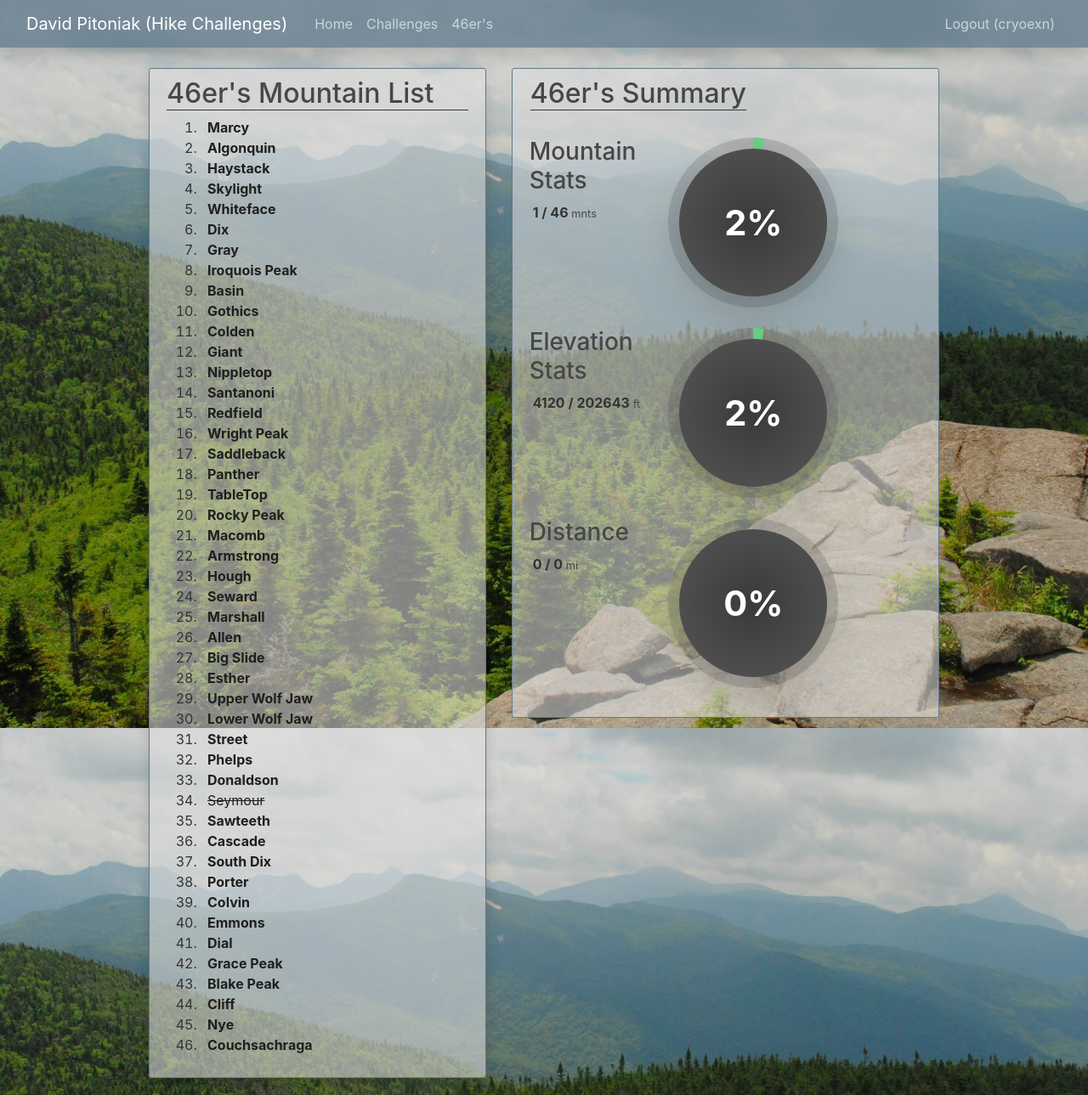
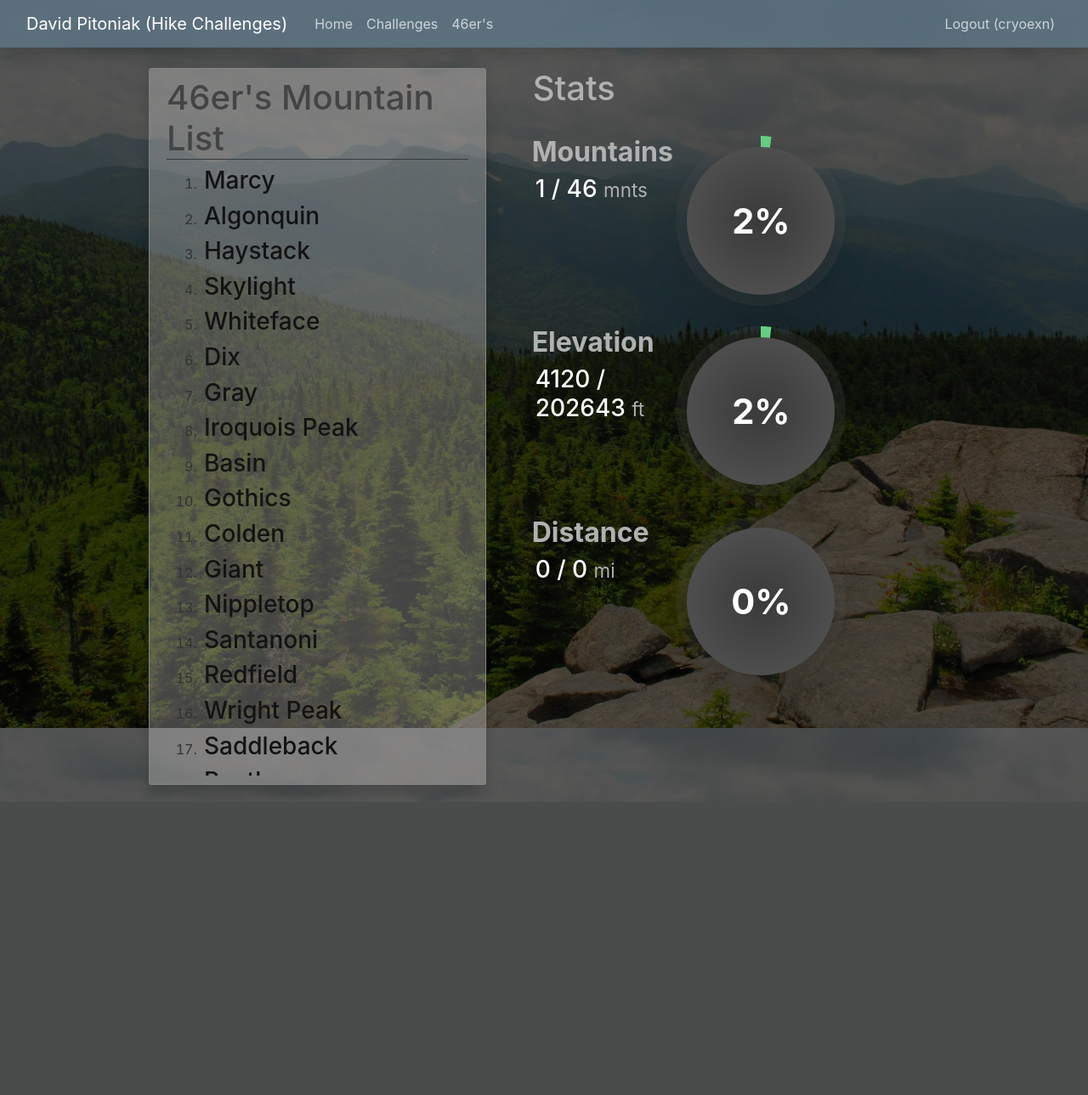
Before and after one commit to Cryoexn/HikeChallenges, a Django app: a page that uses mysite/challenges/templates/challenges/base.html in a window 1280 px wide. Shown: the whole page at 85% size. After the commit the page ends 929 px from the top, so only its background shows below. Run offline with Django 3.2, Linux system fonts and the light colour scheme; a user stored in the database is signed in; data comes from the database, SQL or seed files in the repository; both versions use the stored data as it was after the commit; some libraries are stand-ins or nearby versions.

Commit message:
Updated styles for readability.

```diff
--- a/mysite/challenges/static/challenges/main.css
+++ b/mysite/challenges/static/challenges/main.css
@@ -8,8 +8,25 @@
     color: #444444;
   }
 
+  h1.light {
+      color: rgb(211, 211, 211);
+  }
+
   ul {
     margin: 0;
+  }
+
+  div.scroll {
+      overflow-y: scroll;
+      max-height: 717px;
+  }
+
+  .light-text {
+    color: #fff;
+  }
+
+  .darker-text {
+    color: #444444;
   }
 
   .bg-steel {
@@ -36,12 +53,22 @@
   }
 
   .mnt-link {
-    color: #1f1f1f;
+    color: #131313;
   }
 
   .mnt-link:hover {
-    color: rgb(71, 71, 71);
-    background-color: #6c757da6;
+    color: rgb(63, 63, 63);
+    background-color: #7a7a7a;
+    text-decoration: none;
+  }
+
+  .mnt-link-done {
+    color: #d3d3d3;
+  }
+
+  .mnt-link-done:hover {
+    color: #bbbbbb;
+    background-color: #7a7a7a;
     text-decoration: none;
   }
 
@@ -56,7 +83,7 @@
   }
 
   .text-muted-slight {
-    color: rgb(71, 71, 71);
+    color: rgb(177, 177, 177);
   }
 
   .content-section {
@@ -68,17 +95,18 @@
   }
 
   .content-section-light {
-    background: #fffafa9f;
+    background: #fffafa42;
     padding: 10px 20px;
-    border: 1px solid #5f788a;
+    border: 1px solid #838383;
     border-radius: 3px;
     margin-bottom: 20px;
   }
 
   .content-section-warning {
-    background: #ff9393be;
+    color: rgb(70, 70, 70);
+    background: #ffa4a496;
     padding: 10px 20px;
-    border: 1px solid #aaaaaa;
+    border: 1px solid #db7c7c;
     border-radius: 3px;
     margin-bottom: 20px;
   }
--- a/mysite/challenges/templates/challenges/base.html
+++ b/mysite/challenges/templates/challenges/base.html
@@ -21,7 +21,7 @@
 
     <style>
       .background-img {
-        background: linear-gradient( rgba(0, 0, 0, 0.15), rgba(0, 0, 0, 0.15) ), url("{% static 'challenges/images/mnt.jpg' %}");
+        background: linear-gradient( rgba(0, 0, 0, 0.65), rgba(0, 0, 0, 0.65) ), url("{% static 'challenges/images/mnt.jpg' %}");
         background-repeat: no-repeat;
         background-size: cover;
         background-position: center;
@@ -71,7 +71,7 @@
           {% if messages %}
             {% for message in messages %}
               <div class="col-12">
-                <div class="content-section">
+                <div class="content-section-warning">
                   <div class="row justify-content-center">
                     {{ message }}
                   </div>
--- a/mysite/challenges/templates/challenges/challenge_detail.html
+++ b/mysite/challenges/templates/challenges/challenge_detail.html
@@ -10,37 +10,39 @@
 
 <div class="row justify-content-center">
   <div class="col-md-12 col-lg-4">
-    <div class="content-section shadow">
+    <div class="content-section-light shadow">
       {% if mountains_list %}
-        <h2 class="text-muted-slight border-bottom border-dark">{{ challenge_name }} Mountain List</h2>
-        <ol>
+        <h1 class="border-bottom border-dark">{{ challenge_name }} Mountain List</h1>
+        <div class="scroll">
+          <ol class="dark-text">
             {% for mountain in mountains_list %}
               <li>
                 {% if mountain in completed_mountains %}
-                <a class="mnt-link rounded px-2" href="{% url 'detail_mnt' challenge_name mountain.mnt_name %}"><del>{{ mountain.mnt_name }}</del></a>
+                  <h3><a class="mnt-link-done rounded px-1" href="{% url 'detail_mnt' challenge_name mountain.mnt_name %}"><del>{{ mountain.mnt_name }}</del></a></h3>
                 {% else %}
-                <a class="mnt-link font-weight-bold rounded px-2" href="{% url 'detail_mnt' challenge_name mountain.mnt_name %}">{{ mountain.mnt_name }}</a>
+                  <h3><a class="mnt-link rounded px-1" href="{% url 'detail_mnt' challenge_name mountain.mnt_name %}">{{ mountain.mnt_name }}</a></h3>
                 {% endif %}
               </li>
             {% endfor %}
           </ol>
+        </div>
       {% else %}
         <p>No Mountains To Display.</p>
       {% endif %}
     </div>
   </div>
+  {% if user.is_authenticated %}
     <div class="col-md-12 col-lg-5">
-    <div class="content-section">
+      <div class="ml-4">
         <div class="row pl-3">
-        <h2 class="border-bottom border-dark text-muted-slight">{{ challenge_name }} Summary</h2>
+          <h1 class="text-muted-slight">Stats</h1>
         </div>
-      {% if user.is_authenticated %}
       <div class="row">
         <div class="col-4 pt-4">
-              <h3 class="text-muted-slight">Mountain Stats</h3>
-              <p class="font-weight-bold pl-1">
+          <h2 class="text-muted-slight font-weight-bold">Mountains</h2>
+          <h3 class="light-text pl-1">
             {{ mountain_frac }} <small class="text-muted-slight">mnts</small>
-              </p>
+          </h3>
         </div>
         <div class="col-4 my-auto pt-4">
           <div id="mnt-chart" class="progress-pie-chart" data-percent="0">
@@ -58,10 +60,10 @@
       </div>
       <div class="row">
         <div class="col-4 pt-4">
-              <h3 class="text-muted-slight">Elevation Stats</h3>
-              <p class="font-weight-bold pl-1">
+          <h2 class="text-muted-slight font-weight-bold">Elevation</h2>
+          <h3 class="light-text pl-1">
             {{ elevation_frac }} <small class="text-muted-slight">ft</small>
-              </p>
+          </h3>
         </div>
         <div class="col-4 my-auto pt-4">
           <div id="elv-chart" class="progress-pie-chart" data-percent="0">
@@ -79,10 +81,10 @@
       </div>
       <div class="row">
         <div class="col-4 pt-4 pb-4">
-              <h3 class="text-muted-slight">Distance</h3>
-              <p class="font-weight-bold pl-1">
+          <h2 class="text-muted-slight font-weight-bold">Distance</h2>
+          <h3 class="light-text pl-1">
             {{ distance_frac }} <small class="text-muted-slight">mi</small>
-              </p>
+          </h3>
         </div>
         <div class="col-4 my-auto pt-4 pb-4">
           <div id="dist-chart" class="progress-pie-chart" data-percent="0">
@@ -98,12 +100,8 @@
           <progress style="display: none" id="progress_bar_dist" value="{{ distance_pct }}" max="100"></progress>
         </div>
       </div>
+    </div>
   {% else %}
-        <div>
-          Login to see your progression for this challenge.
-        </div>
   {% endif %}
 </div>
-  </div>
-</div>
 {% endblock content %}
--- a/mysite/challenges/templates/challenges/mountain_detail.html
+++ b/mysite/challenges/templates/challenges/mountain_detail.html
@@ -8,12 +8,11 @@
 {% block content %}
 <div class="container-fluid">
   {% if mountain %}
-    <h1 class="border-bottom border-dark light-header" style="color: #424242">{{ mountain.mnt_name }}, {{ rel_city }}</h1>
+    <h1 class="border-bottom border-light light">{{ mountain.mnt_name }}, {{ rel_city }} {{mountain.longitude}}, {{mountain.latitude}}</h1>
     <div class="row justify-content-center">
       <div class="content-section col-sm-12 col-md-12 col-lg-6">
         <h3 class="border-bottom">Hike Information</h3>
         <ul>
-          <li>Peak Location: ({{mountain.longitude}},{{mountain.latitude}})</li>
           <li>Elevation: {{ mountain.elevation }}</li>
           <li>Distance: {{ mountain.distance }}</li>
           <li>Date Completed: {{ date_completed }}</li>
```
Also changed, not shown: mysite/db.sqlite3. Lines whose indentation alone changed are shown as unchanged.
